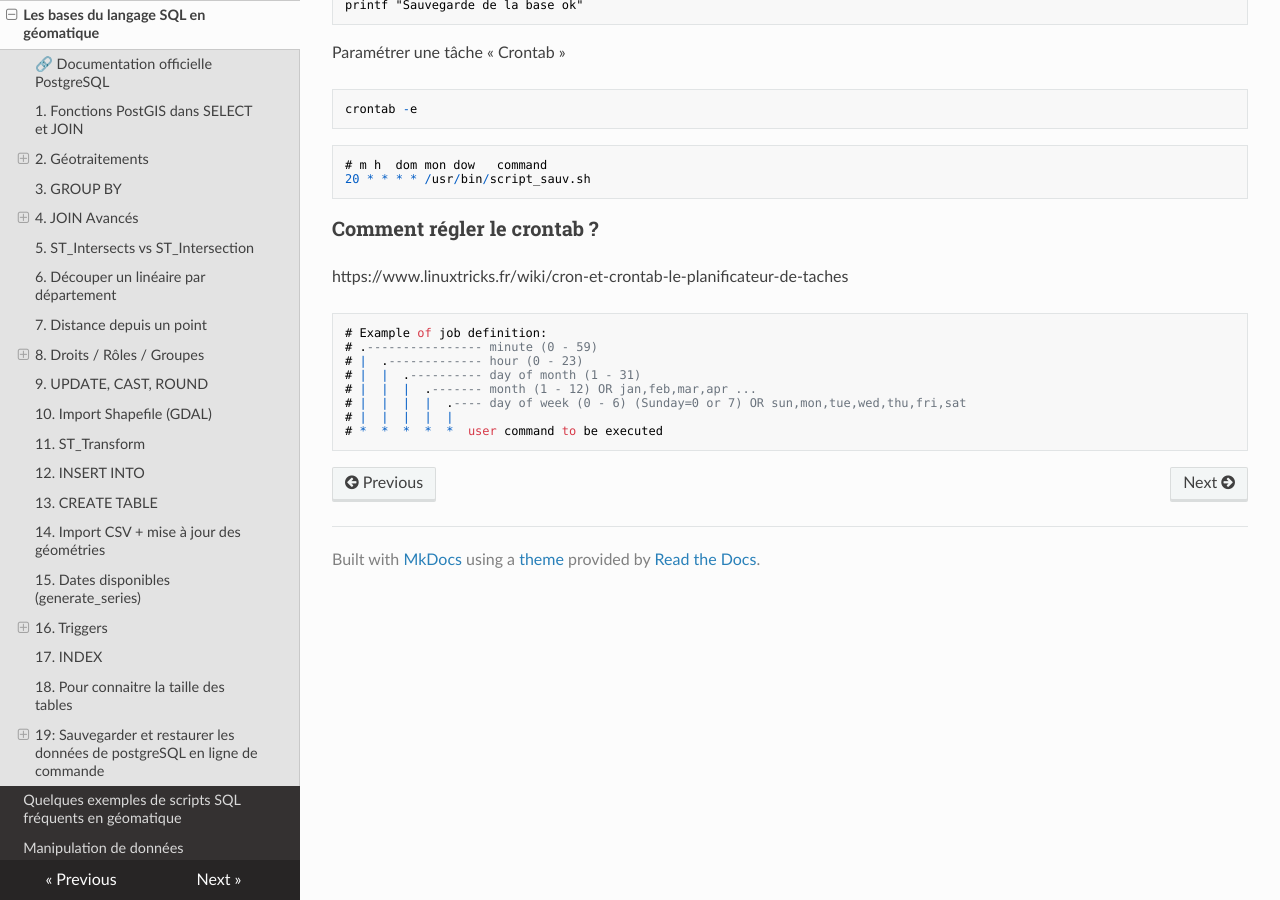
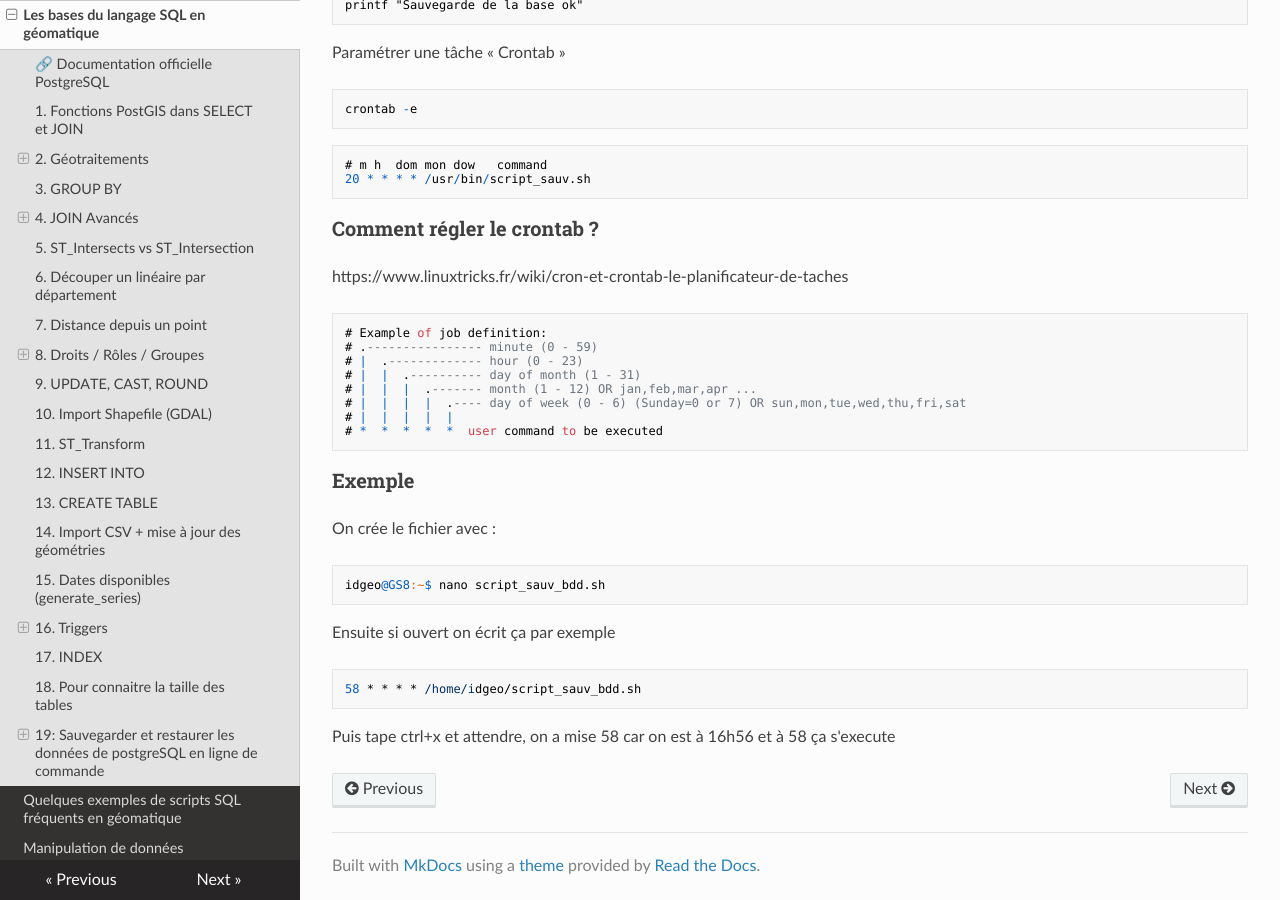
Before and after one commit to abdou123-guene/Site_de_documentation_geomatique, an MkDocs documentation site: the page built from docs/aide_sql.md, in a window 1280 px wide and 900 px high, scrolled down 8672 px. Built offline with MkDocs 1.6.1, drawn with Linux system fonts in a browser that asks for light colours; nearby versions of some CDN libraries.

Commit message:
Update aide_sql.md

````diff
--- a/docs/aide_sql.md
+++ b/docs/aide_sql.md
@@ -459,3 +459,14 @@ https://www.linuxtricks.fr/wiki/cron-et-crontab-le-planificateur-de-taches
 # |  |  |  |  |
 # *  *  *  *  *  user command to be executed
 ```
+
+### Exemple
+On crée le fichier avec :
+```
+idgeo@GS8:~$ nano script_sauv_bdd.sh
+```
+Ensuite si ouvert on écrit ça par exemple
+```
+58 * * * * /home/idgeo/script_sauv_bdd.sh
+```
+Puis tape ctrl+x et attendre, on a mise 58 car on est à 16h56 et à 58 ça s'execute
````
